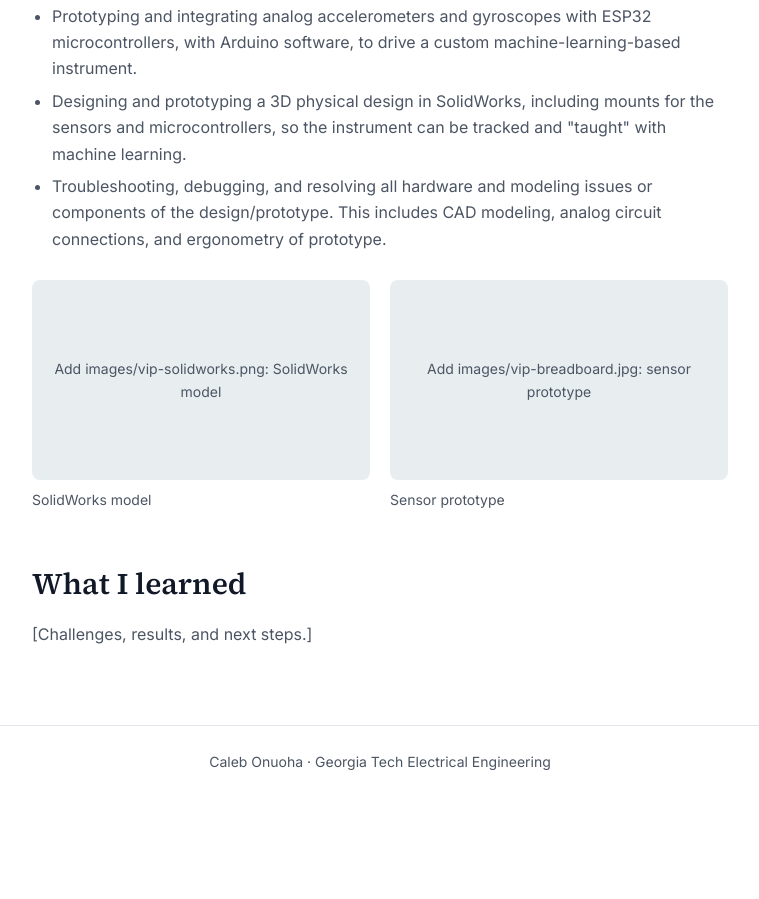
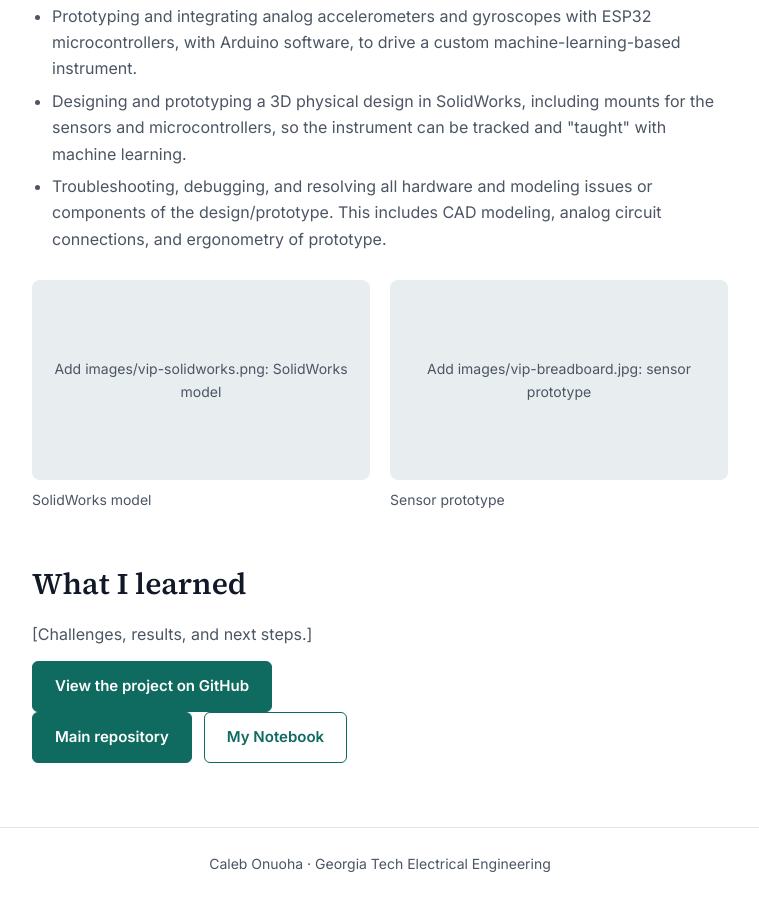
Before and after one commit to calonuoha/CalOnuoha.github.io, a plain HTML site: page vip.html in a window 1280 px wide. Shown: the part 1149-2048 px from the top of the page, without its empty margins (260-1019 px from the left). Before the commit the page ends 1946 px from the top, so only its background shows below. Drawn offline with Linux system fonts and the light colour scheme.

Commit message:
Add project and notebook links to vip.html
Added links to the project and main repository in the actions section.

```diff
--- a/vip.html
+++ b/vip.html
@@ -14,6 +14,11 @@
   <div class="gallery"><figure><div class="shot"><img src="images/vip-solidworks.png" alt="SolidWorks model" onerror="this.replaceWith(document.createTextNode('Add images/vip-solidworks.png: SolidWorks model'))"></div><figcaption>SolidWorks model</figcaption></figure> <figure><div class="shot"><img src="images/vip-breadboard.jpg" alt="sensor prototype" onerror="this.replaceWith(document.createTextNode('Add images/vip-breadboard.jpg: sensor prototype'))"></div><figcaption>Sensor prototype</figcaption></figure></div>
   <h2>What I learned</h2>
   <p class="muted">[Challenges, results, and next steps.]</p>
+<div class="actions"><a class="btn primary" href="https://github.com/cmtl-ml-instruments/instruments/tree/main/group-1" target="_blank" rel="noopener">View the project on GitHub</a></div>
+<div class="actions">
+  <a class="btn primary" href="https://github.com/cmtl-ml-instruments/instruments/tree/main/group-1" target="_blank" rel="noopener">Main repository</a>
+  <a class="btn ghost" href="https://github.com/cmtl-ml-instruments/notebooks/tree/main/caleb-onuoha" target="_blank" rel="noopener">My Notebook</a>
+</div>
 </div></main>
 <footer>Caleb Onuoha · Georgia Tech Electrical Engineering</footer>
 </body></html>
```
